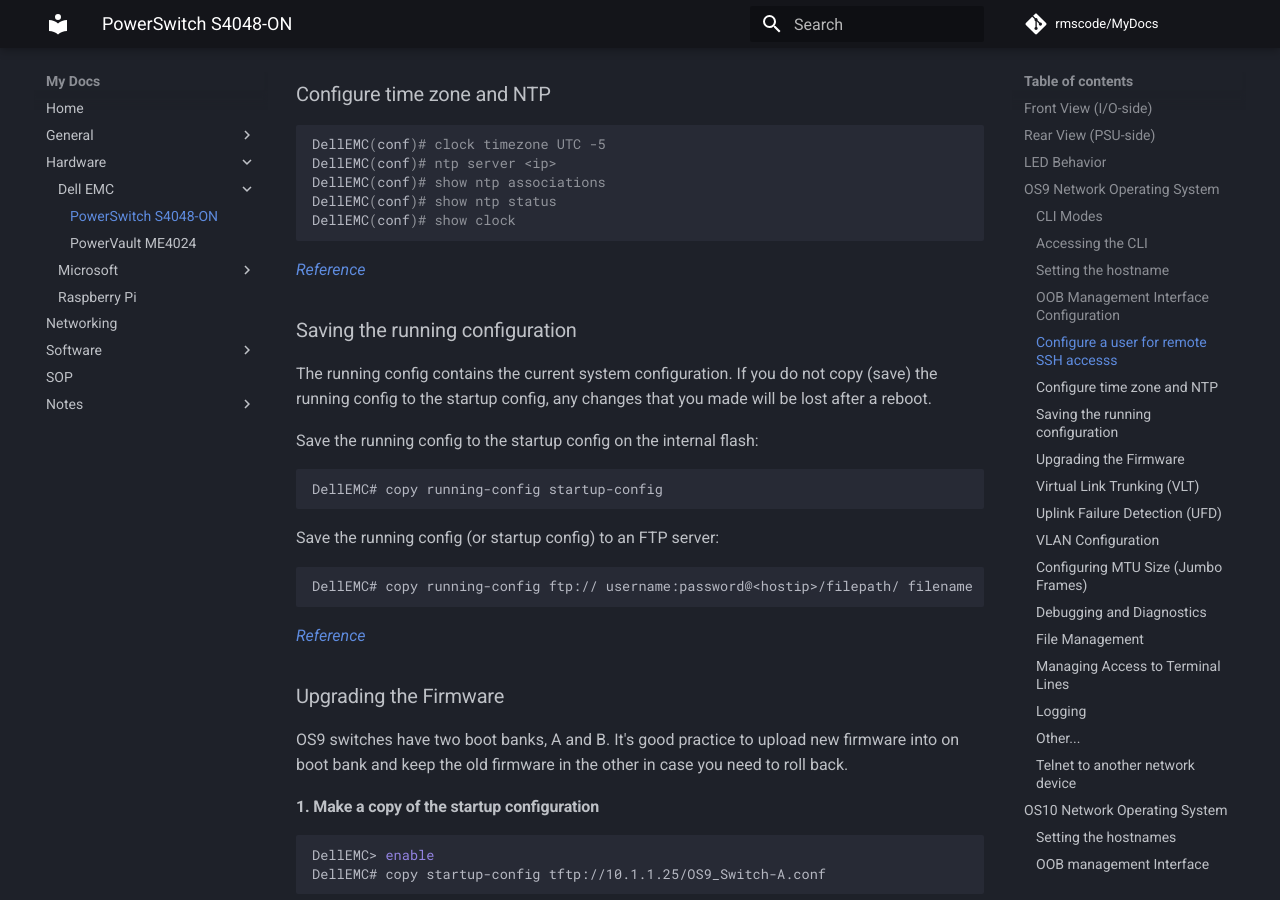
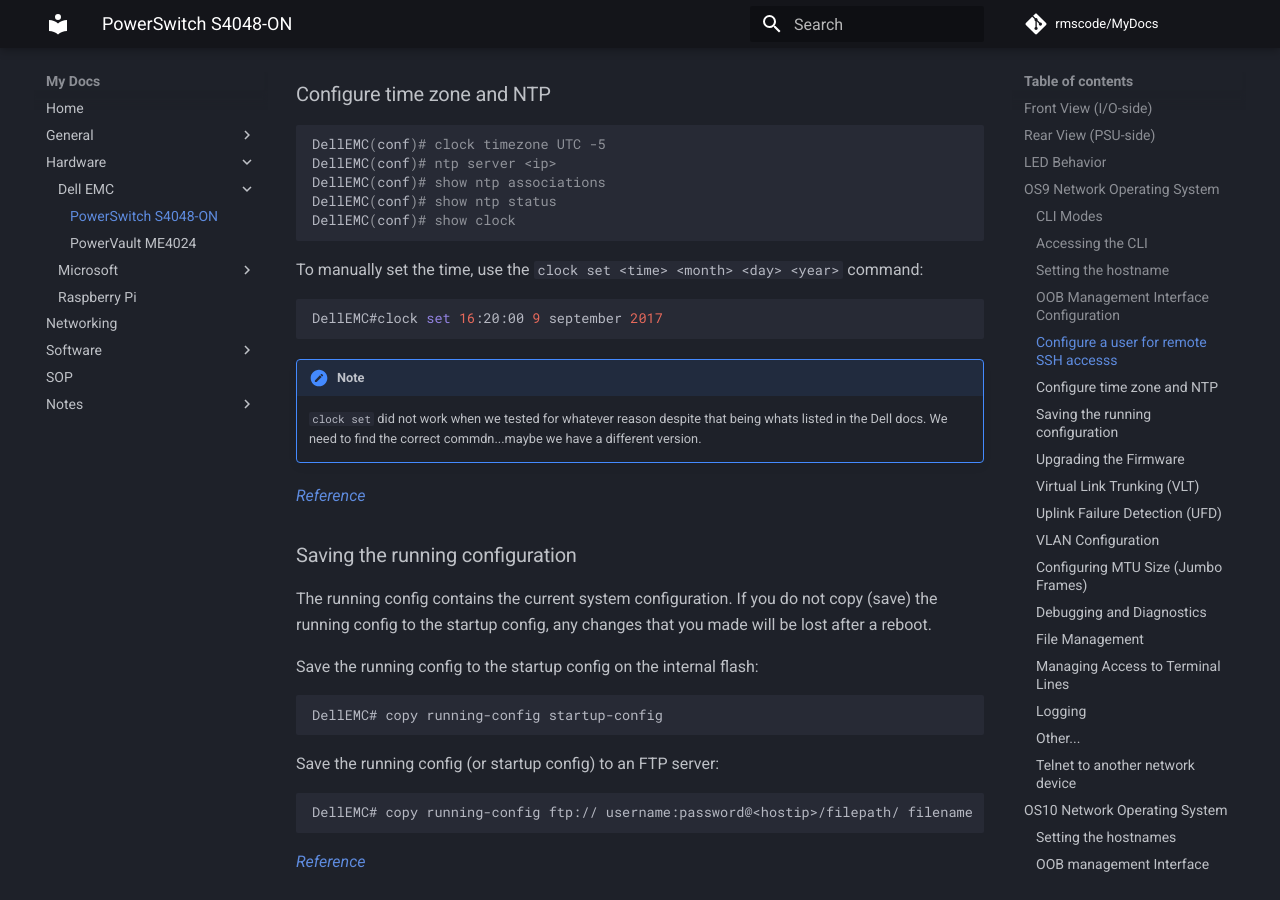
Before and after one commit to rmscode/binary-garden, an MkDocs documentation site: the page built from docs/hardware/dell-emc/s4048-on.md, in a window 1280 px wide and 900 px high, scrolled down 4490 px. Built offline with MkDocs 1.6.1 and Material for MkDocs 9.7.7, drawn with Linux system fonts in a browser that asks for light colours; comment, search, counter and statistics services are not loaded; some of the changed text lies outside the part shown.

Commit message:
Update s4048-on.md

````diff
--- a/docs/hardware/dell-emc/s4048-on.md
+++ b/docs/hardware/dell-emc/s4048-on.md
@@ -241,6 +241,16 @@
 DellEMC(conf)# show clock
 ```
 
+To manually set the time, use the `clock set <time> <month> <day> <year>` command:
+
+```shell
+DellEMC#clock set 16:20:00 9 september 2017
+```
+
+!!! note
+
+    `clock set` did not work when we tested for whatever reason despite that being whats listed in the Dell docs. We need to find the correct commdn...maybe we have a different version.
+
 [*Reference*](https://www.dell.com/support/manuals/en-us/dell-emc-os-9/s4048-on-9.14.2.4-config/system-time-and-date?guid=guid-047210d7-7dae-4a6d-86df-37a79e8e8b9f&lang=en-us)
 
 ### Saving the running configuration
@@ -350,7 +360,7 @@
 
 1. That's right! The `interface range` command allows you to select multiple interfaces at once for configuration. We'll be using these interfaces for the VLTi.
 2. The `description` command is really useful for labeling interfaces and port-channels, among other things. When using the the `show` command, the description will be displayed first. Its not required, but it's good practice.
-3. Configuring a port-channel (LAG) for the VLTi. In OS9, the # can be anything from 1-2000. I chose 1000 because it aligns with the port-channel # that is automically reserved for the VLTi in OS10...and it's easy to remember.
+3. Configuring a port-channel (LAG) for the VLTi. In OS9, the # can be anything from 1-128.
 4. Selecting the interfaces that will be used to form the port-channel.
 
 *Repeat these steps on the other VLT peer.*
````
Also changed, not shown: other parts of docs/hardware/dell-emc/s4048-on.md (+3 -3 lines).
